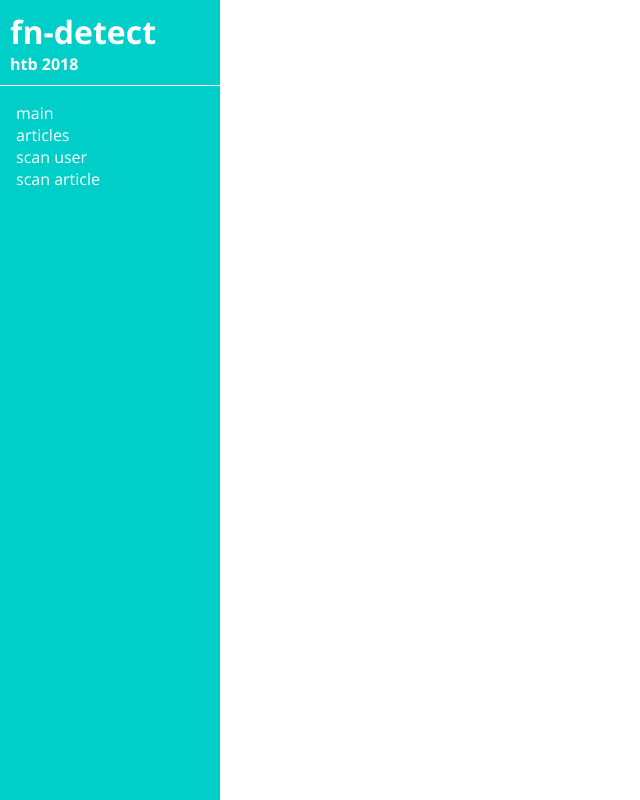
After one commit to pkage/fn-detect, a Flask app: template fnd/templates/page.html in a window 1280 px wide. The commit adds this page. Shown: the whole page, without its empty margins (0-640 px from the left). Run offline with Flask 2, Linux system fonts and the light colour scheme; the template is opened without the code that fills it, so the values that code supplies are empty.

Commit message:
Add basic layouts

```diff
--- a/fnd/static/index.css
+++ b/fnd/static/index.css
@@ -1,4 +1,59 @@
-p {
-  text-color: #2b2b2b; }
+@import url("https://fonts.googleapis.com/css?family=Open+Sans:400,700");
+body {
+  margin: 0;
+  padding: 0;
+  border: 0;
+  outline: 0; }
+
+hr {
+  width: 40%;
+  margin-right: 60%; }
+
+body {
+  font-family: 'Open Sans', sans-serif; }
+
+.fullheight, .sidebar {
+  min-height: 100vh; }
+
+.page {
+  min-height: 100vh;
+  display: flex;
+  flex-direction: row;
+  align-items: stretch;
+  justify-content: flex-begin; }
+
+.sidebar {
+  background-color: #00cec9;
+  color: white;
+  width: 220px; }
+  .sidebar > .top {
+    padding: 10px;
+    font-weight: bold;
+    border-bottom: 1px solid white;
+    margin-bottom: 1rem; }
+    .sidebar > .top > .title {
+      font-size: 2rem; }
+  .sidebar > .navigation {
+    list-style-type: none;
+    padding: 0;
+    margin: 0; }
+    .sidebar > .navigation > li > a {
+      display: block;
+      padding-left: 1rem;
+      background-color: rgba(255, 255, 255, 0);
+      will-change: background-color;
+      color: white;
+      text-decoration: none; }
+      .sidebar > .navigation > li > a:hover {
+        background-color: rgba(255, 255, 255, 0.5); }
+
+.content {
+  flex-grow: 1;
+  height: 100vh;
+  padding-left: 1rem; }
+
+.inner-content {
+  overflow: auto;
+  display: block; }
 
 /*# sourceMappingURL=index.css.map */
--- a/fnd/templates/base.html
+++ b/fnd/templates/base.html
@@ -3,7 +3,9 @@
 		<title>{% block title %}page{% endblock %} - fn-detect</title>
 
 		{% block js_head %}{% endblock %}
+		{# <link rel="stylesheet" type="text/css" href="{{ url_for('static', filename='semantic.css') }}"> #}
 		<link rel="stylesheet" type="text/css" href="{{ url_for('static', filename='index.css') }}">
+		{# <script src="{{ url_for('static', filename='semantic.js') }}"></script> #}
 		{% block css %}{% endblock %}
 	</head>
 	<body>
--- /dev/null
+++ b/fnd/templates/page.html
@@ -0,0 +1,23 @@
+{% extends "base.html" %}
+
+{% block body %}
+<div class="page">
+	<div class="sidebar">
+		<div class="top">
+			<div class="title">fn-detect</div>
+			<div class="subtitle">htb 2018</div>
+		</div>
+		<ul class="navigation">
+			<li><a href="{{ url_for('main_blueprint.index') }}">main</a></li>
+			<li><a href="#">articles</a></li>
+			<li><a href="#">scan user</a></li>
+			<li><a href="#">scan article</a></li>
+		</ul>
+	</div>
+	<div class="content">
+		<div class="inner-content">
+			{% block content %}{% endblock %}
+		</div>
+	</div>
+</div>
+{% endblock %}
--- /dev/null
+++ b/scss/base/_tools.scss
@@ -0,0 +1,3 @@
+.fullheight {
+	min-height: 100vh;
+}
--- /dev/null
+++ b/scss/base/_typography.scss
@@ -0,0 +1,5 @@
+ @import url('https://fonts.googleapis.com/css?family=Open+Sans:400,700');
+
+body {
+	font-family: 'Open Sans', sans-serif;
+}
```
Also changed, not shown: fnd/templates/index.html (+5 -3 lines), scss/_layout.scss (added, +58 -0 lines), scss/base/_colors.scss (added, +10 -0 lines), scss/base/_reset.scss (added, +12 -0 lines), scss/main.scss (+6 -3 lines), 1 other file.
